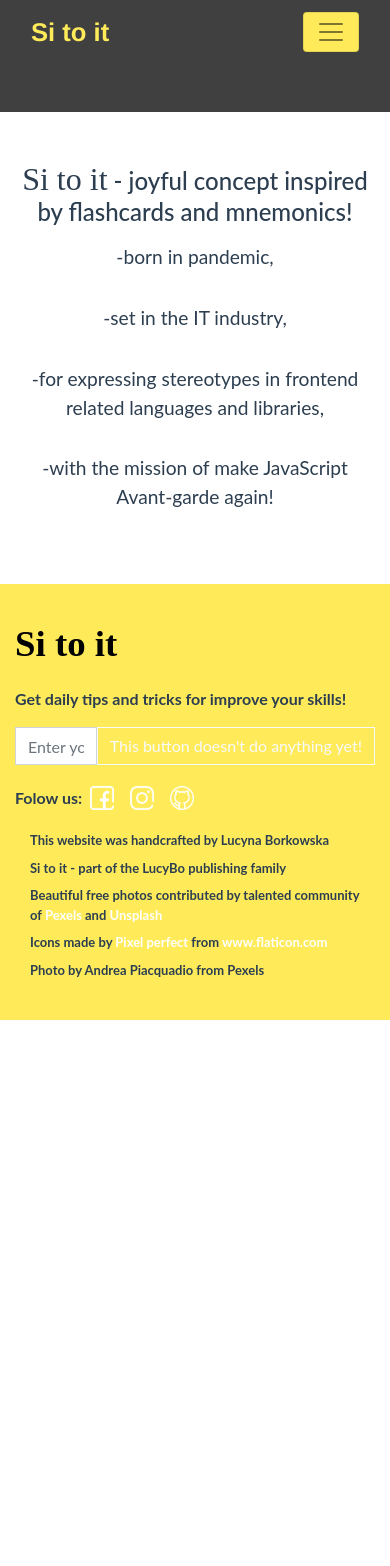
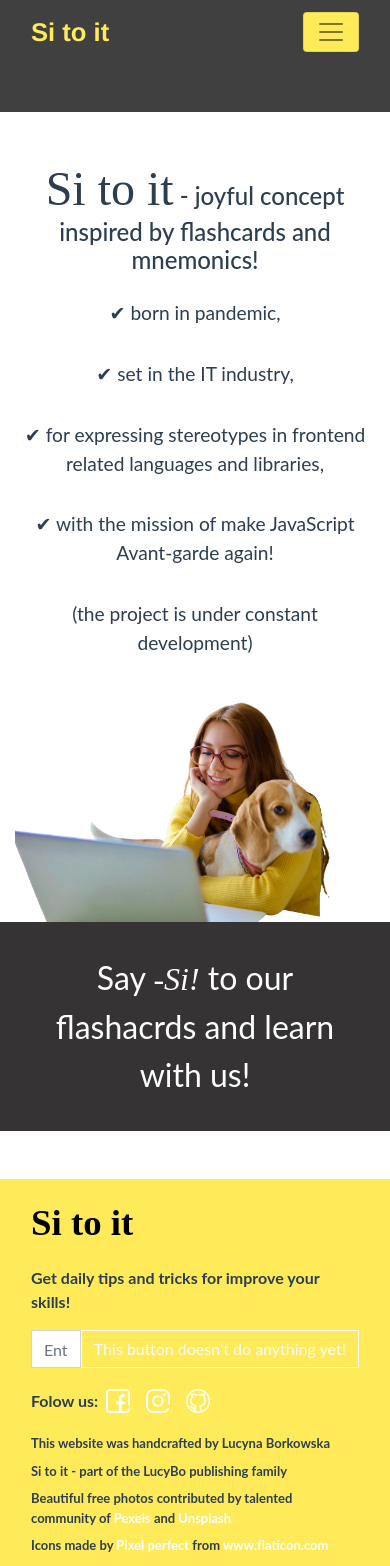
Before and after one commit to LucyBo/ouitoit, a Vue app: page /about in a window 390 px wide. Shown: the top 1566 px of the page. Before the commit the page ends 1020 px from the top, so only its background shows below. Built offline with nearby package versions, Linux system fonts and the light colour scheme.

Commit message:
responsive styles

```diff
--- a/src/components/Footer.vue
+++ b/src/components/Footer.vue
@@ -79,4 +79,13 @@ export default {
   }
 }
 
+  @media (max-width: 575.98px) {
+    #footer {
+      padding: 1rem;
+      .about-author {
+        padding: 0 0 0 0;
+      }
+    }
+ }
+
 </style>
--- a/src/views/About.vue
+++ b/src/views/About.vue
@@ -1,28 +1,61 @@
 <template>
-  <div class="about container">
+  <div class="about">
+    <b-container>
+    <div class="project">
     <h1><span id="brand">Si to it</span> - joyful concept inspired by flashcards and mnemonics!</h1>
-      <p>-born in pandemic, </p>
-      <p>-set in the IT industry,</p>
-      <p>-for expressing stereotypes in frontend related languages and libraries,</p>
-      <p>-with the mission of make JavaScript Avant-garde again!</p>
+      <p>✔ born in pandemic, </p>
+      <p>✔ set in the IT industry,</p>
+      <p>✔ for expressing stereotypes in frontend related languages and libraries,</p>
+      <p>✔ with the mission of make JavaScript Avant-garde again!</p>
+      <p>(the project is under constant development)</p>
   </div>
+  <img class="img-fluid" src="../assets/doggo.png">
+    </b-container>
+  <p class="action">
+    Say <span>-Si!</span> to our flashacrds and learn with us!
+  </p>
+  </div>
+
 </template>
 
 <style scoped lang="scss">
 .about {
-  padding: 6rem 1rem;
+    padding: 6rem 0 0 0;
+  .container {
+    display: flex;
+    flex-direction: row;
+    flex-wrap: wrap;
+    justify-content: center;
+  .project {
   #brand {
     font-family: Sacramento;
     font-size: 3rem;;
   }
   font-family: Lato;
   h1 {
-    font-size: 2rem;
+    font-size: 1.5rem;
   }
   p {
+    margin-top: 1rem;
     font-size: 1.2rem;
   }
   }
+  }
+    .action{
+    background-color: rgb(53, 51, 51);
+    color: white;
+    width: 100vw;
+    padding: 2rem;
+    margin: 0 0 0 0;
+    font-size: 2rem;
+    span {
+      font-style: italic;
+      font-family: Sacramento;
+      font-size: 2rem;
+    }
+  }
+}
+
  @media (min-width: 992px) and (max-width: 1199.98px) {
 }
 
@@ -47,7 +80,7 @@
       }
       p {
         padding: 0.5rem 0;
-        font-size: 1.2rem;
+        font-size: 1.3rem;
       }
     }
 
--- a/src/views/Home.vue
+++ b/src/views/Home.vue
@@ -9,6 +9,8 @@
           </p>
           <p>Learning with <span class="brand">Si to it </span> gives you a chance to acquire self-confidence in speaking all dialects of JavaScript.
           </p>
+        </b-col>
+        <b-col class="girl-img">
         </b-col>
       </b-row>
     </b-container>
@@ -25,7 +27,7 @@
           <b-col class="deko" sm="auto" md="6" lg="3" xl="3" >
             Use social media for improving your skills
           </b-col>
-          <b-col class="deko" sm="auto" md="3" lg="3" xl="3" >
+          <b-col class="deko" sm="auto" md="6" lg="3" xl="3" >
             Learn easy as a child at any time!
           </b-col>
         </b-row>
@@ -52,6 +54,7 @@ export default {
   background-repeat: no-repeat;
   background-size: cover;
   background-position: center;
+  background-color: black;
   font-weight: 700;
   .row {
     padding: 8rem 0;
@@ -70,38 +73,81 @@ export default {
   }
     .brand {
     font-family: Sacramento;
-    font-size: 2.3rem;
+    font-size: 2rem;
     color: #FFEB5A;
     }
 }
 
   .steps {
-
-    background-size: 100%;
-    background-position: center;
-    background-repeat: no-repeat;
-    padding: 6rem 0;
+    padding: 3rem 0rem;
     font-size: 1.2rem;
     .deko {
     background: url("../assets/deko.png");
     background-size: 100%;
     background-position: center;
     background-repeat: no-repeat;
+    padding: 2rem 0;
     }
   }
 
  @media (min-width: 992px) and (max-width: 1199.98px) {
+    .steps {
+    padding: 1rem 0rem;
+    font-size: 1.2rem;
+    .deko {
+    padding: 3rem 1rem;
+    width: 100%;
+    background-size: 90%;
+    }
+    }
 }
 
   @media (min-width: 768px) and (max-width: 991.98px) {
 }
 
   @media (min-width: 576px) and (max-width: 767.98px) {
+    .steps {
+    padding: 3rem 0rem;
+    font-size: 1.2rem;
+    .deko {
+    padding: 4rem 0;
+    width: 100%;
+    }
+  }
 
 }
 
   @media (max-width: 575.98px) {
+.home {
+     .row {
+    padding: 8rem 0;
+    font-family: Lato;
+    color: white;
+    font-weight: 700;
+    .text-left {
+      margin-left: 0rem;
+    }
+  }
+  p {
+    margin-top: 3rem;
+    color: white;
+    font-family: Lato;
+    font-size: 1rem;
+  }
+    .brand {
+    font-family: Sacramento;
+    font-size: 2rem;
+    color: #FFEB5A;
+    }
+}
 
+    .steps {
+    padding: 4rem 1rem;
+    font-size: 1.1rem;
+    .deko {
+    padding: 3rem 0;
+    }
+  }
  }
 
 </style>
```
Also changed, not shown: src/components/AboutProject.vue (deleted, +0 -17 lines), src/components/Card2.vue (+43 -10 lines), src/assets/doggo.png (added), src/assets/girl.png (added).
